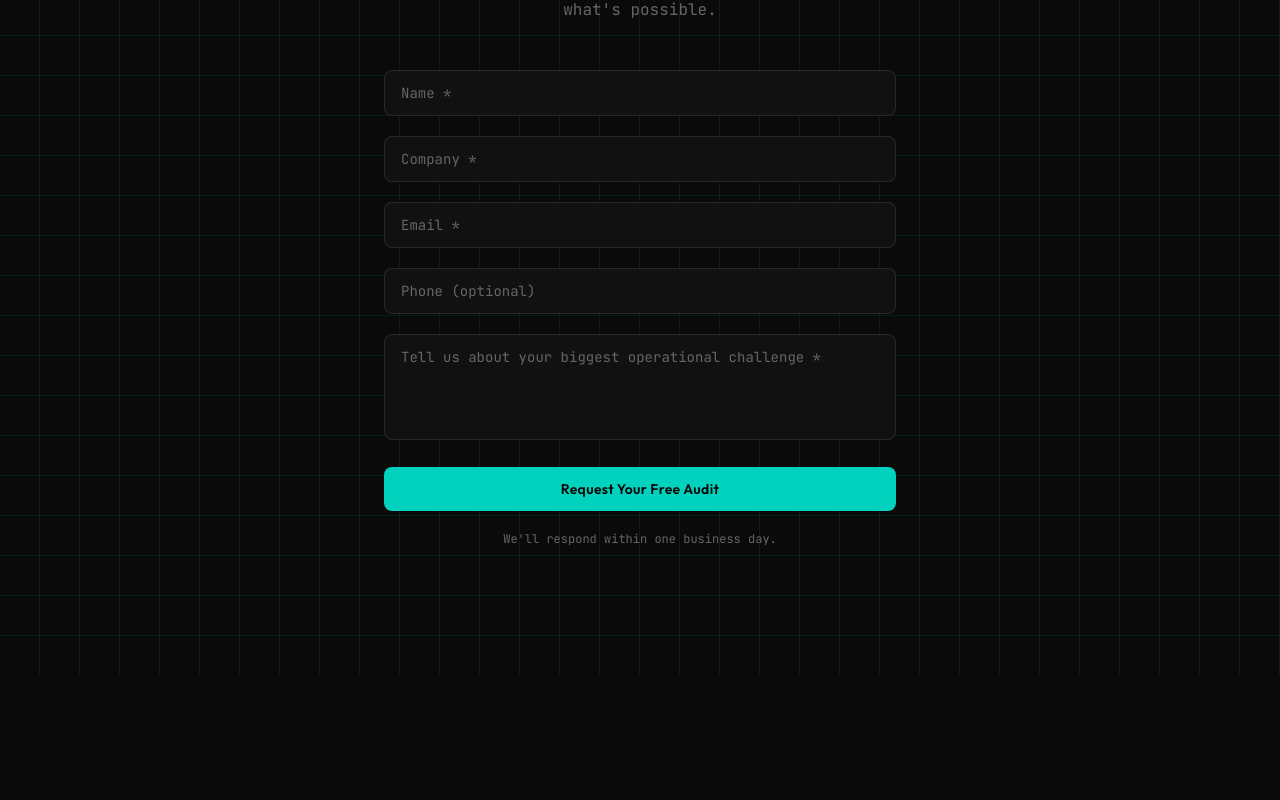
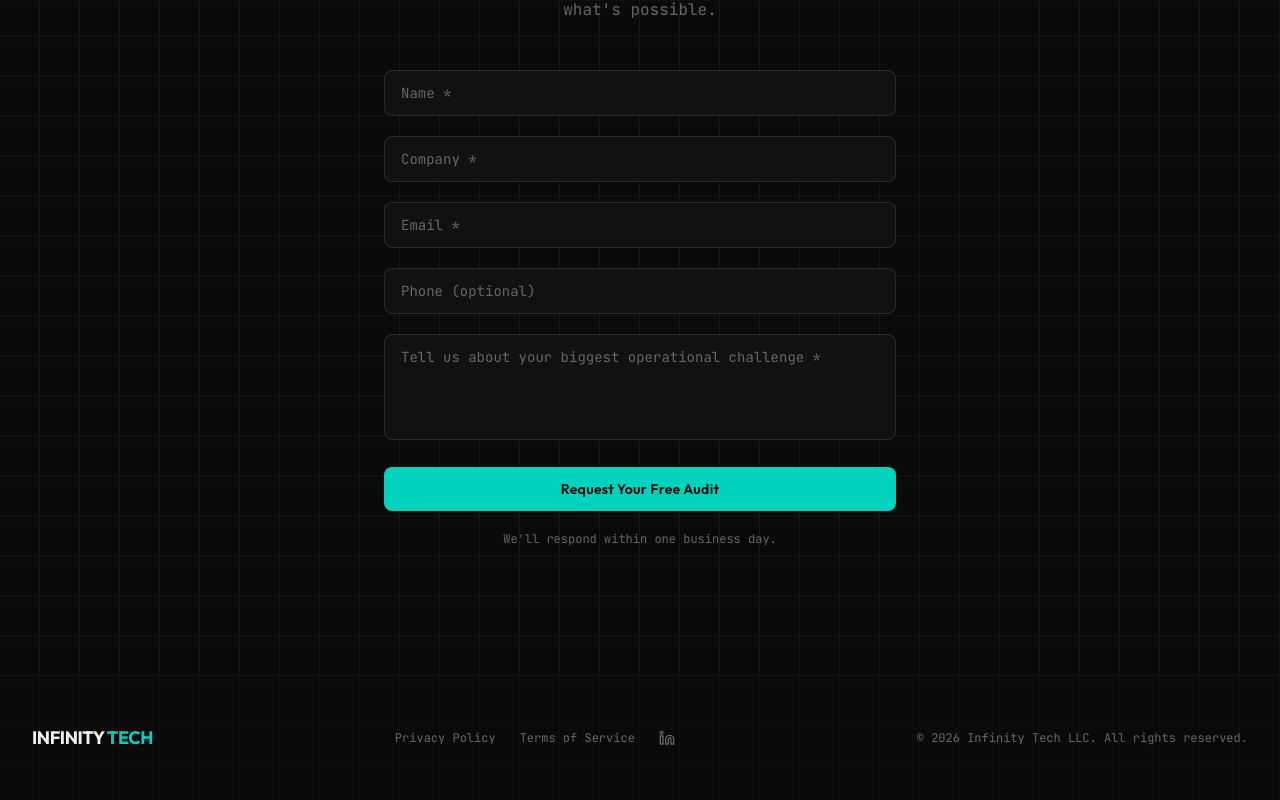
Before and after one commit to Infizzle/infinity, a Next.js app: page / in a window 1280 px wide. Shown: the part 5165-5965 px from the top of the page. Before the commit the page ends 5840 px from the top, so only its background shows below. Built offline with nearby package versions, Linux system fonts and the light colour scheme.

Commit message:
feat: add Footer component

```diff
--- a/app/page.tsx
+++ b/app/page.tsx
@@ -7,6 +7,7 @@
 import { FAQ } from "@/components/FAQ";
 import { Contact } from "@/components/Contact";
 import { ChatWidget } from "@/components/ChatWidget";
+import { Footer } from "@/components/Footer";
 
 export default function Home() {
   return (
@@ -20,6 +21,7 @@
       <FAQ />
       <Contact />
       <ChatWidget />
+      <Footer />
     </main>
   );
 }
--- /dev/null
+++ b/components/Footer.tsx
@@ -0,0 +1,31 @@
+import { Linkedin } from "lucide-react";
+
+export function Footer() {
+  return (
+    <footer className="border-t border-white/5 py-12">
+      <div className="max-w-7xl mx-auto px-4 sm:px-6 lg:px-8">
+        <div className="flex flex-col md:flex-row items-center justify-between gap-6">
+          <div className="font-display font-bold text-lg text-text-heading tracking-tight">
+            INFINITY <span className="text-accent">TECH</span>
+          </div>
+
+          <div className="flex items-center gap-6 font-mono text-xs text-text-muted">
+            <a href="#" className="hover:text-text-body transition-colors">
+              Privacy Policy
+            </a>
+            <a href="#" className="hover:text-text-body transition-colors">
+              Terms of Service
+            </a>
+            <a href="#" className="hover:text-text-body transition-colors" aria-label="LinkedIn">
+              <Linkedin size={16} />
+            </a>
+          </div>
+
+          <p className="font-mono text-xs text-text-muted">
+            &copy; {new Date().getFullYear()} Infinity Tech LLC. All rights reserved.
+          </p>
+        </div>
+      </div>
+    </footer>
+  );
+}
```
